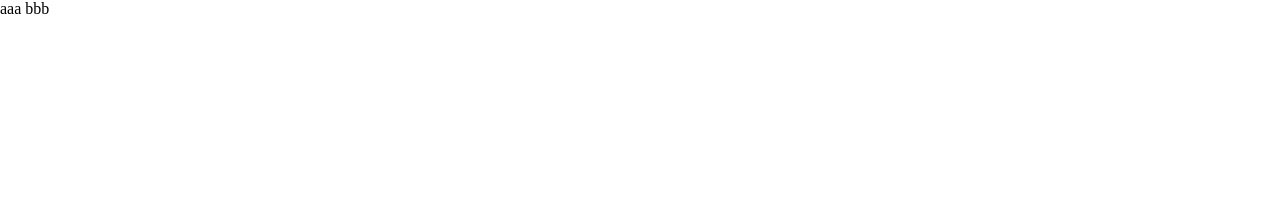
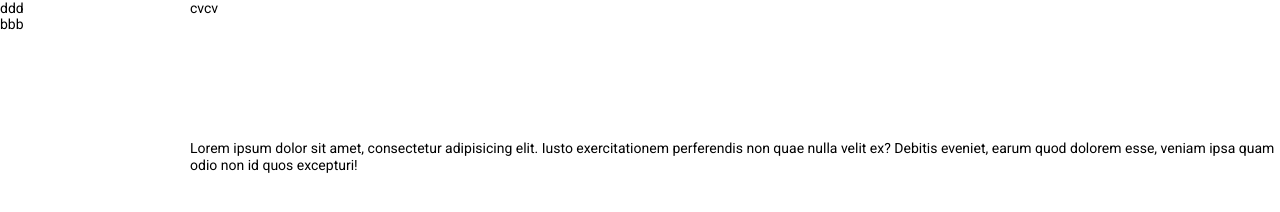
Before and after one commit to grzegorz-jodlowski/dashboard-project, a website: page src/index.html in a window 1280 px wide. Drawn offline with nearby package versions, Linux system fonts and the light colour scheme; files that its build step writes are made by us from their sources.

Commit message:
Create basic grid

```diff
--- a/src/index.html
+++ b/src/index.html
@@ -12,9 +12,33 @@
   <title>Just do it!</title>
 </head>
 
-<body>
-  aaa
-  bbb
+<body class="dashboard-panel">
+  <div class="wrapper">
+
+    <header class="top">
+      cvcv
+    </header>
+
+    <nav class="sidebar">
+      <div class="logo">ddd</div>
+      <div class="menu">bbb</div>
+    </nav>
+
+    <main class="main-content">
+
+      <br>
+      <br>
+      <br>
+      <br>
+      <br>
+      Lorem ipsum dolor sit amet, consectetur adipisicing elit. Iusto exercitationem perferendis non quae nulla velit
+      ex? Debitis eveniet, earum quod dolorem esse, veniam ipsa quam odio non id quos excepturi!
+      <br>
+
+
+    </main>
+
+  </div>
 </body>
 
 </html>
--- a/src/sass/_layout.scss
+++ b/src/sass/_layout.scss
@@ -0,0 +1,24 @@
+.dashboard-panel {
+  font-size: $paragraph-font-size;
+  font-family: $main-font;
+}
+
+.wrapper {
+  display: grid;
+  grid-template-columns: 190px repeat(10, [col-start] 1fr);
+  grid-template-rows: minmax(60px, auto);
+}
+
+.top {
+  grid-column: col-start 1 / span 10;
+  grid-row: 1;
+}
+
+.sidebar {
+  grid-column: 1 / span 1;
+  grid-row: 1 / span 2;
+}
+
+.main-content {
+  grid-column: col-start 1 / span 10;
+}
```
